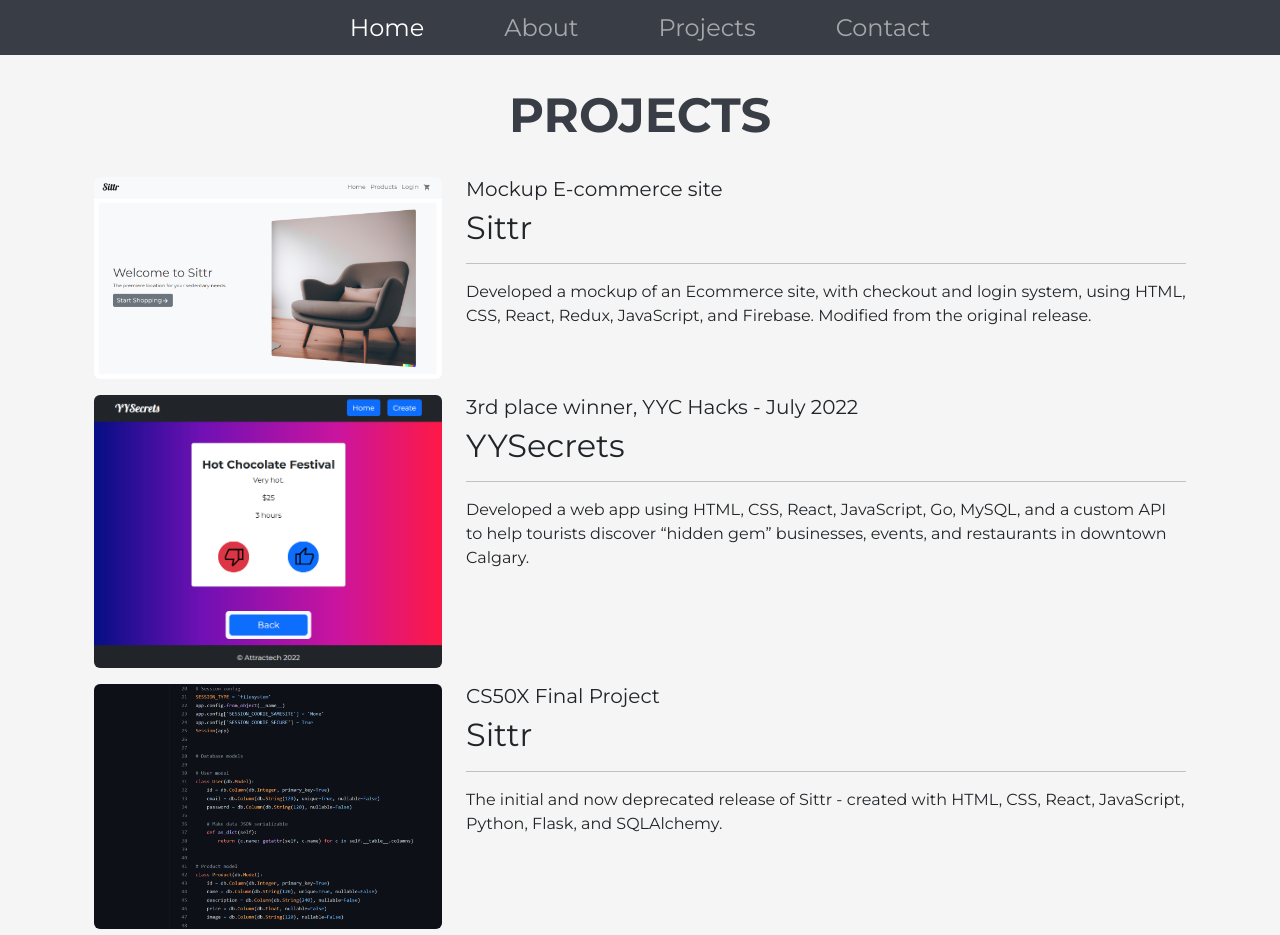
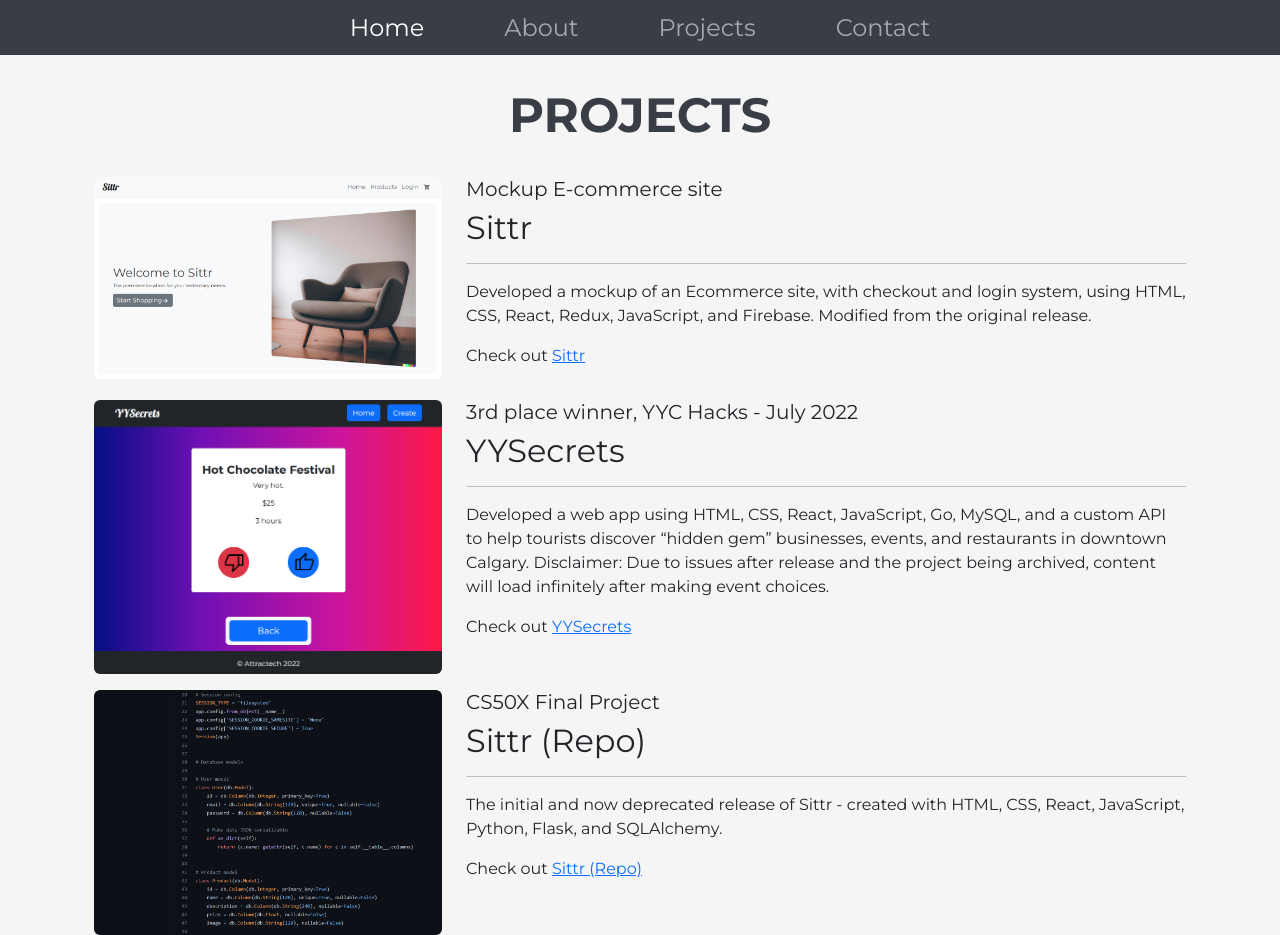
Before and after one commit to TaylorJMorgan/Portfolio-Website, a React (Create React App) app: page /Projects in a window 1280 px wide. Built offline with nearby package versions, Linux system fonts and the light colour scheme.

Commit message:
add links to Projects page

```diff
--- a/src/components/Projects/components/ProjectBody.js
+++ b/src/components/Projects/components/ProjectBody.js
@@ -24,6 +24,16 @@ const ProjectBody = (props) => {
               <h2>{project.label}</h2>
               <hr className='underline' />
               <p>{project.description}</p>
+              <p>
+                Check out{' '}
+                <a
+                  href={project.url}
+                  rel='noreferrer'
+                  target='_blank'
+                >
+                  {project.label}
+                </a>
+              </p>
             </Col>
           </Row>
         );
--- a/src/components/Projects/data/projects.js
+++ b/src/components/Projects/data/projects.js
@@ -12,12 +12,12 @@ const projects = [
     label: 'YYSecrets',
     subtitle: '3rd place winner, YYC Hacks - July 2022',
     description:
-      'Developed a web app using HTML, CSS, React, JavaScript, Go, MySQL, and a custom API to help tourists discover “hidden gem” businesses, events, and restaurants in downtown Calgary.',
+      'Developed a web app using HTML, CSS, React, JavaScript, Go, MySQL, and a custom API to help tourists discover “hidden gem” businesses, events, and restaurants in downtown Calgary. Disclaimer: Due to issues after release and the project being archived, content will load infinitely after making event choices.',
     url: 'https://attractech.netlify.app/',
   },
   {
     img: 'sittr-old',
-    label: 'Sittr',
+    label: 'Sittr (Repo)',
     subtitle: 'CS50X Final Project',
     description:
       'The initial and now deprecated release of Sittr - created with HTML, CSS, React, JavaScript, Python, Flask, and SQLAlchemy.',
```
